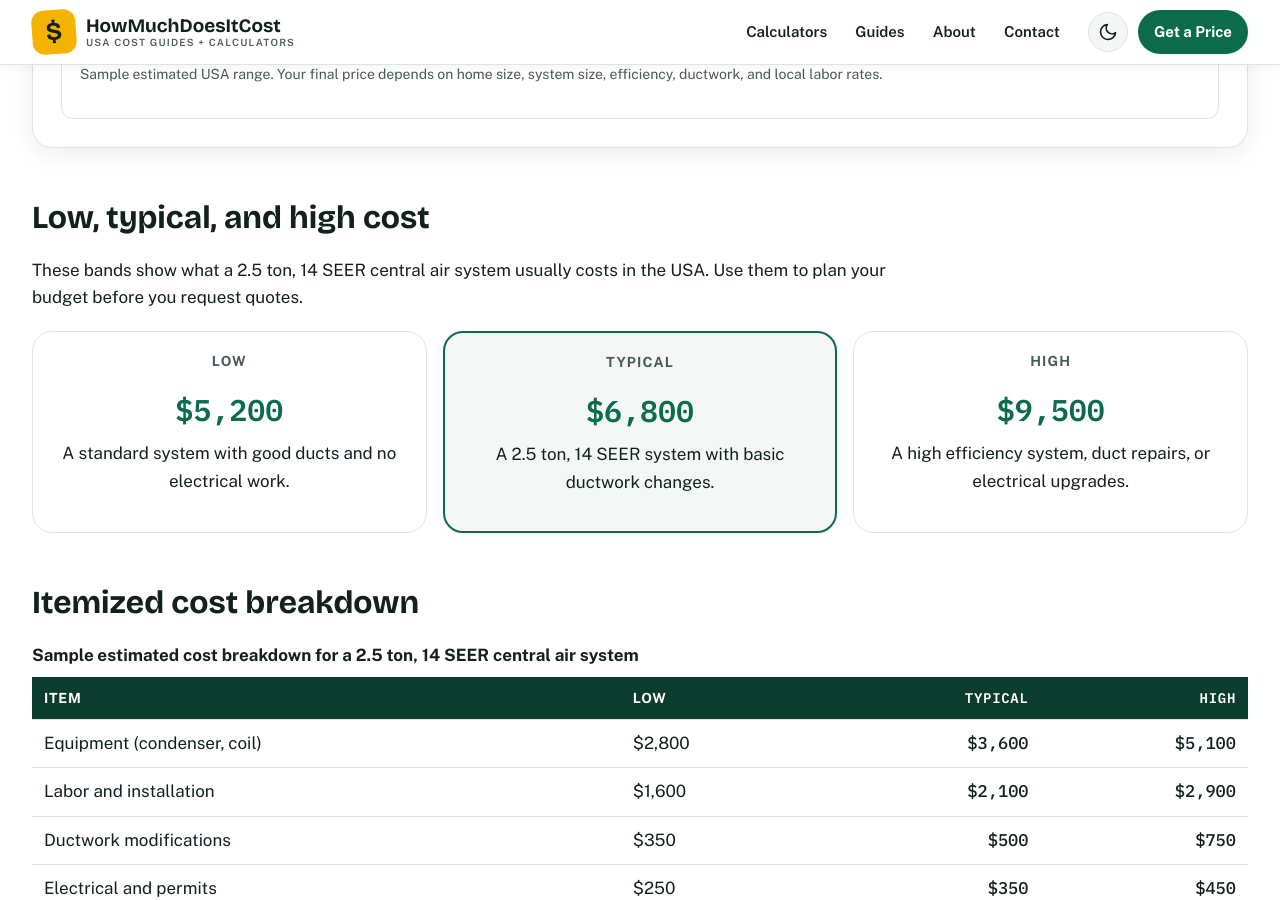
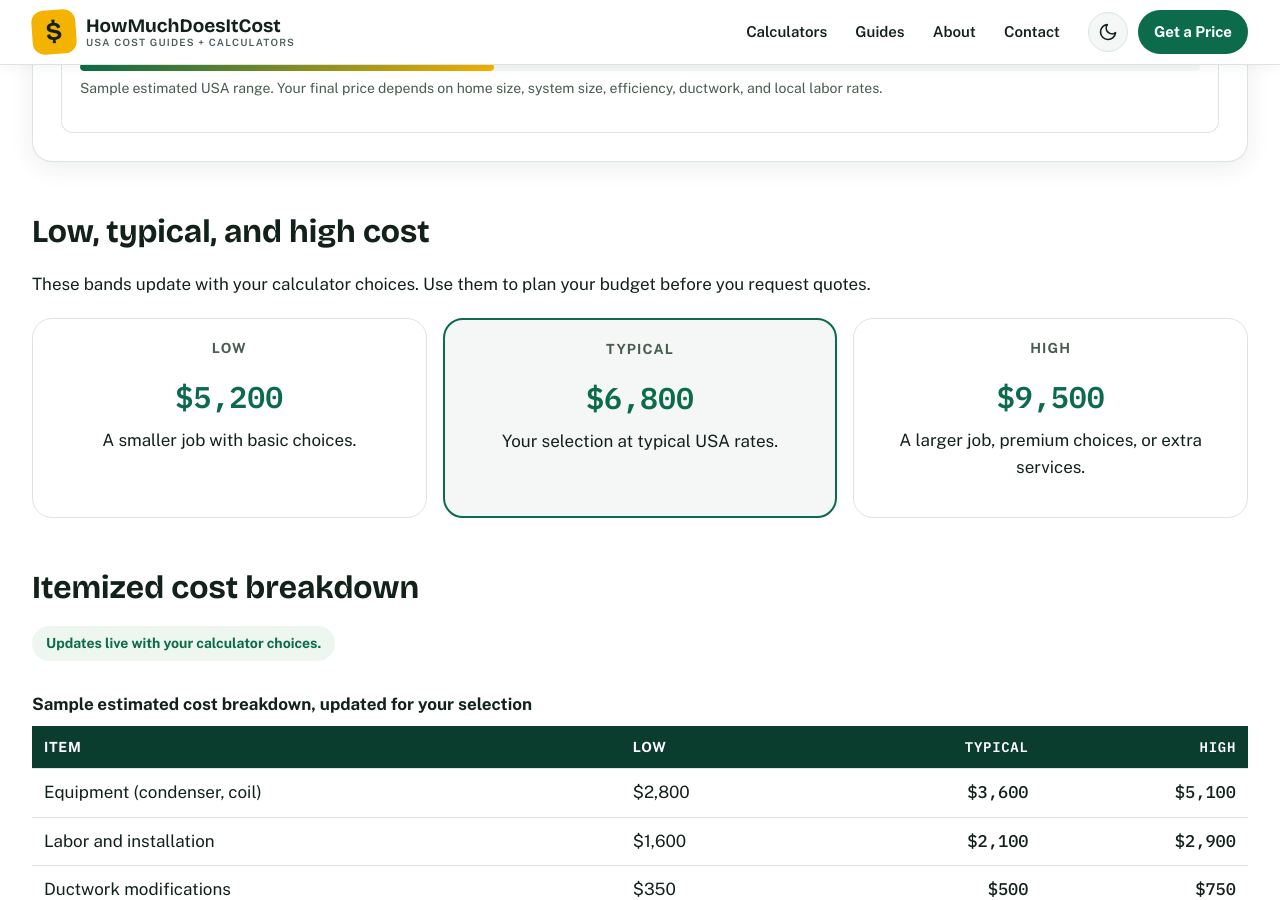
Before and after one commit to zaidmeo09-dhangal/howmuchdoesitcostusa, a Jekyll site: the page built from central-ac-installation-cost-calculator.md, in a window 1280 px wide and 900 px high, scrolled down 858 px. Built offline with Jekyll 4.4.1, drawn with Linux system fonts in a browser that asks for light colours.

```diff
--- a/central-ac-installation-cost-calculator.md
+++ b/central-ac-installation-cost-calculator.md
@@ -120,34 +120,36 @@ schema: |
       <h3>Your estimated cost</h3>
       <p class="receipt-total" id="typVal">$6,800</p>
       <p class="receipt-range">Sample range: <span id="lowVal">$5,200</span> (low) to <span id="highVal">$9,500</span> (high)</p>
+      <div class="price-bar receipt-bar" aria-hidden="true"><span id="rangeBar" style="width:37%"></span></div>
       <p class="note">Sample estimated USA range. Your final price depends on home size, system size, efficiency, ductwork, and local labor rates.</p>
     </div>
   </div>
 
   <h2>Low, typical, and high cost</h2>
-  <p>These bands show what a 2.5 ton, 14 SEER central air system usually costs in the USA. Use them to plan your budget before you request quotes.</p>
+  <p>These bands update with your calculator choices. Use them to plan your budget before you request quotes.</p>
   <div class="bands">
     <div class="band">
       <p class="band-label">Low</p>
-      <p class="band-price">$5,200</p>
-      <p>A standard system with good ducts and no electrical work.</p>
+      <p class="band-price" id="bandLowVal">$5,200</p>
+      <p>A smaller job with basic choices.</p>
     </div>
     <div class="band band-typical">
       <p class="band-label">Typical</p>
-      <p class="band-price">$6,800</p>
-      <p>A 2.5 ton, 14 SEER system with basic ductwork changes.</p>
+      <p class="band-price" id="bandTypVal">$6,800</p>
+      <p>Your selection at typical USA rates.</p>
     </div>
     <div class="band">
       <p class="band-label">High</p>
-      <p class="band-price">$9,500</p>
-      <p>A high efficiency system, duct repairs, or electrical upgrades.</p>
+      <p class="band-price" id="bandHighVal">$9,500</p>
+      <p>A larger job, premium choices, or extra services.</p>
     </div>
   </div>
 
   <h2>Itemized cost breakdown</h2>
+  <p class="note live-note">Updates live with your calculator choices.</p>
   <div class="table-wrap">
     <table class="cost-table">
-      <caption>Sample estimated cost breakdown for a 2.5 ton, 14 SEER central air system</caption>
+      <caption>Sample estimated cost breakdown, updated for your selection</caption>
       <thead>
         <tr><th>Item</th><th>Low</th><th>Typical</th><th>High</th></tr>
       </thead>
@@ -238,9 +240,9 @@ schema: |
 
   <h2>Related calculators and guides</h2>
   <div class="grid related-grid">
-<div class="card related-card"><div class="card-top"><span class="card-icon" aria-hidden="true">🚚</span><span class="card-cat">Moving</span></div><h3><a href="{{ '/movers-cost-calculator/' | relative_url }}">Movers Cost Calculator</a></h3><p class="price">$843 - $1,637</p><a class="card-cta" href="{{ '/movers-cost-calculator/' | relative_url }}">Calculate your price &rarr;</a></div>
-<div class="card related-card"><div class="card-top"><span class="card-icon" aria-hidden="true">🏠</span><span class="card-cat">Home</span></div><h3><a href="{{ '/roof-replacement-cost-calculator/' | relative_url }}">Roof Replacement Cost Calculator</a></h3><p class="price">$7,528 - $11,475</p><a class="card-cta" href="{{ '/roof-replacement-cost-calculator/' | relative_url }}">Calculate your price &rarr;</a></div>
-<div class="card related-card"><div class="card-top"><span class="card-icon" aria-hidden="true">🧱</span><span class="card-cat">Home</span></div><h3><a href="{{ '/fence-cost-calculator/' | relative_url }}">Fence Cost Calculator</a></h3><p class="price">$2,100 - $5,400</p><a class="card-cta" href="{{ '/fence-cost-calculator/' | relative_url }}">Calculate your price &rarr;</a></div>
+<div class="card related-card"><div class="card-top"><span class="card-icon" aria-hidden="true"><svg aria-hidden="true" width="26" height="26" viewBox="0 0 24 24" fill="none" stroke="currentColor" stroke-width="2" stroke-linecap="round" stroke-linejoin="round"><path d="M2 5h12v11H2z"/><path d="M14 9h4l3 3v4h-7"/><circle cx="6" cy="18" r="1.8"/><circle cx="17" cy="18" r="1.8"/></svg></span><span class="card-cat">Moving</span></div><h3><a href="{{ '/movers-cost-calculator/' | relative_url }}">Movers Cost Calculator</a></h3><p class="price">$843 - $1,637</p><a class="card-cta" href="{{ '/movers-cost-calculator/' | relative_url }}">Calculate your price &rarr;</a></div>
+<div class="card related-card"><div class="card-top"><span class="card-icon" aria-hidden="true"><svg aria-hidden="true" width="26" height="26" viewBox="0 0 24 24" fill="none" stroke="currentColor" stroke-width="2" stroke-linecap="round" stroke-linejoin="round"><path d="M3 10.5 12 3l9 7.5"/><path d="M5 9.5V21h14V9.5"/><path d="M9 21v-6h6v6"/></svg></span><span class="card-cat">Home</span></div><h3><a href="{{ '/roof-replacement-cost-calculator/' | relative_url }}">Roof Replacement Cost Calculator</a></h3><p class="price">$7,528 - $11,475</p><a class="card-cta" href="{{ '/roof-replacement-cost-calculator/' | relative_url }}">Calculate your price &rarr;</a></div>
+<div class="card related-card"><div class="card-top"><span class="card-icon" aria-hidden="true"><svg aria-hidden="true" width="26" height="26" viewBox="0 0 24 24" fill="none" stroke="currentColor" stroke-width="2" stroke-linecap="round" stroke-linejoin="round"><path d="M5 3v18M12 3v18M19 3v18"/><path d="M3 8h18M3 15h18"/></svg></span><span class="card-cat">Home</span></div><h3><a href="{{ '/fence-cost-calculator/' | relative_url }}">Fence Cost Calculator</a></h3><p class="price">$2,100 - $5,400</p><a class="card-cta" href="{{ '/fence-cost-calculator/' | relative_url }}">Calculate your price &rarr;</a></div>
 </div>
 <ul class="chip-list">
   <li><a href="{{ '/oil-change-cost-calculator/' | relative_url }}">Oil Change Cost Calculator <span aria-hidden="true">&rarr;</span></a></li>
```
Also changed, not shown: other parts of central-ac-installation-cost-calculator.md (+1 -0 lines).
